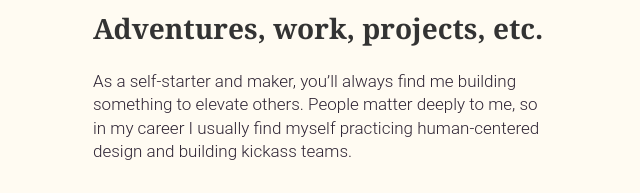
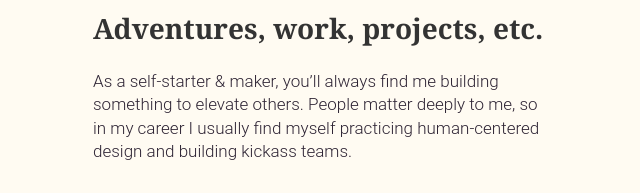
Before and after one commit to paulmederos/pm15, a plain HTML site: page index.html in a window 1280 px wide. Shown: the part 759-952 px from the top of the page, 147-787 px from the left. Drawn offline with Linux system fonts and the light colour scheme.

Commit message:
Small ampersand tweak

```diff
--- a/index.html
+++ b/index.html
@@ -101,7 +101,7 @@ Paul
       <div class="wrap">
         <h2>Adventures, work, projects, etc.</h2>
         <p>
-          As a self-starter and maker, you’ll always find me building something
+          As a self-starter &amp; maker, you’ll always find me building something
           to elevate others. People matter deeply to me, so in my career I
           usually find myself practicing human-centered design and building
           kickass teams.
```
